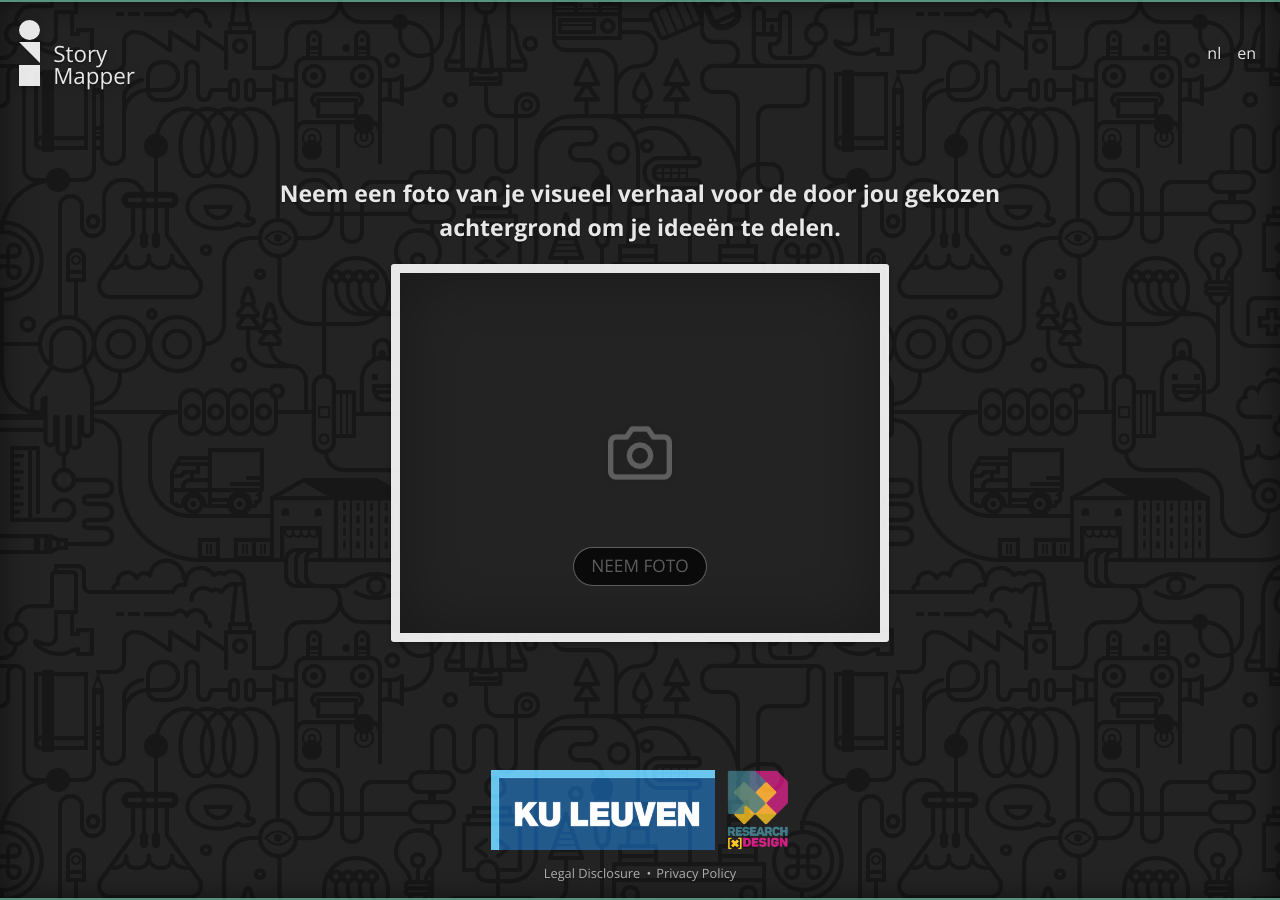
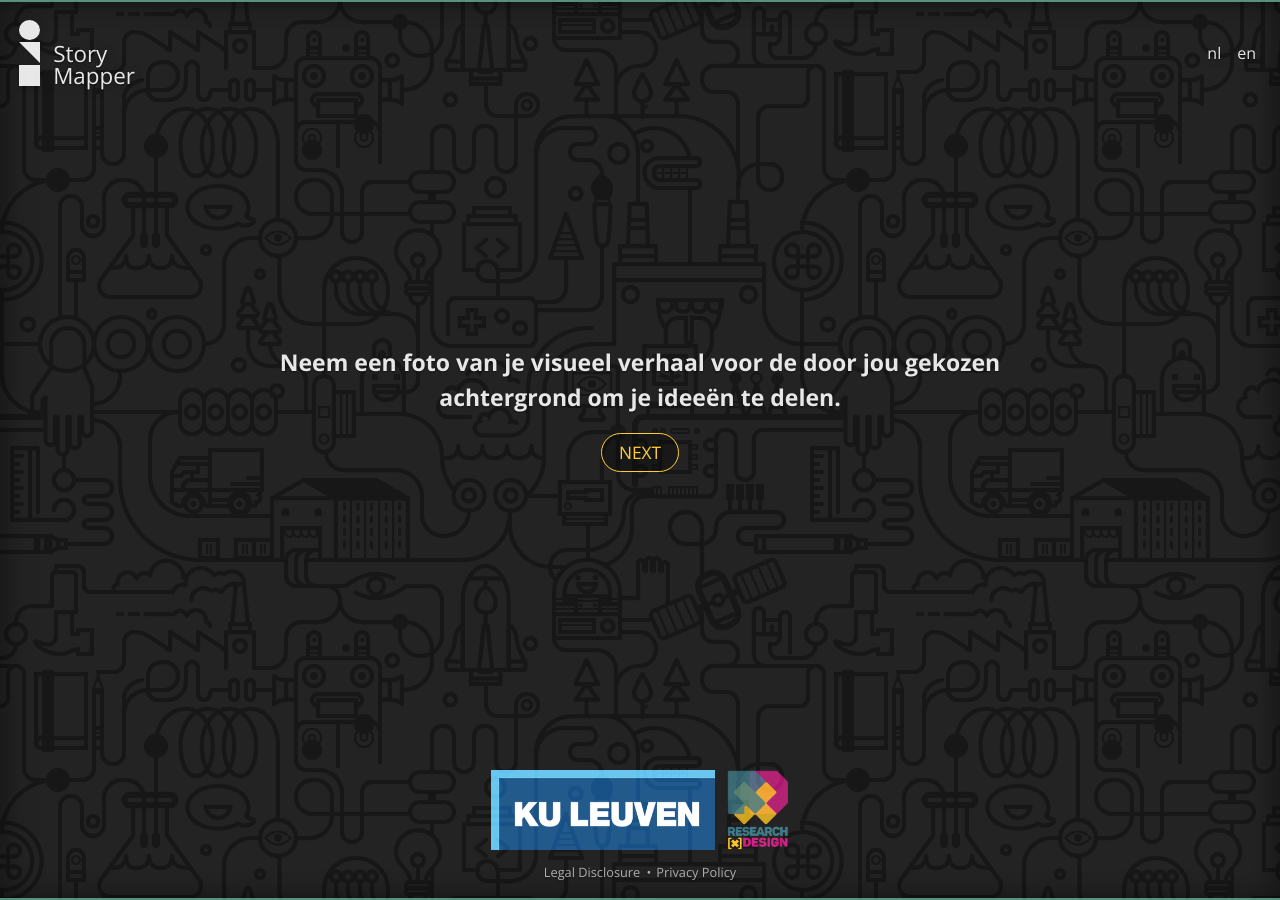
Before and after one commit to paul5000/StoryMapper, a Jekyll site: the page built from nl/your-story.md, in a window 1280 px wide. Built offline with Jekyll 4.4.1, drawn with Linux system fonts in a browser that asks for light colours; comment, search, counter and statistics services are not loaded.

Commit message:
Update story-form.nl.html

```diff
--- a/_layouts/story-form.nl.html
+++ b/_layouts/story-form.nl.html
@@ -19,13 +19,16 @@
             <h1 class="card__title">Neem een foto van je visueel verhaal voor de door jou gekozen achtergrond om je ideeën te delen.</h1>
           </header>
           <div class="card__content">
-            <div class="camera__frame" data-webcam>
+            <!-- div class="camera__frame" data-webcam>
               <video id="camera-1" class="camera__view" autoplay playsinline poster="/assets/img/no_camera.png"></video>
               <div class="camera__actions">
                 <button class="button button--primary" data-step-trigger="step-2" data-take-picture='{"sourceId": "camera-1", "destinationId": "camera-picture"}'>Neem Foto</button>
               </div>
-            </div>
+            </div -->
           </div>
+          <footer class="card__footer">
+            <button class="button button--primary" data-step-trigger="step-2">Next</button>
+          </footer>
         </section>
 
         <section class="card">
@@ -33,9 +36,6 @@
             <h1 class="card__title">Geef hier meer details over je verhaal om deze beter te begrijpen.</h1>
           </header>
           <div class="card__content">
-            <div class="camera__frame">
-              <img id="camera-picture" src="/assets/img/no_camera.png" alt="your picture" />
-            </div>
             <div class="form__field">
               <textarea class="form-control" id="user-story" rows="5" placeholder="Geef wat meer uitleg bij je tekening..."></textarea>
             </div>
```
